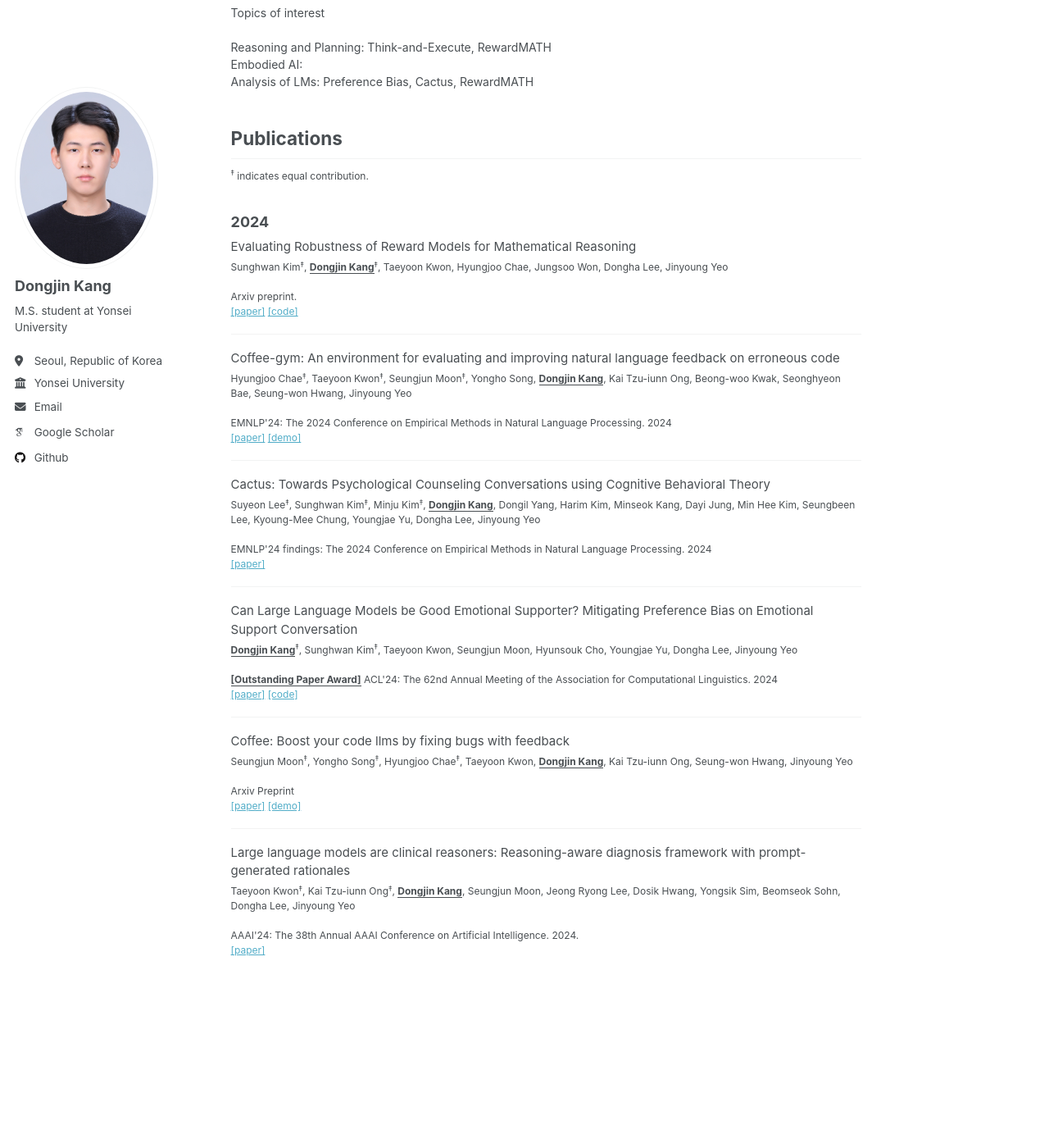
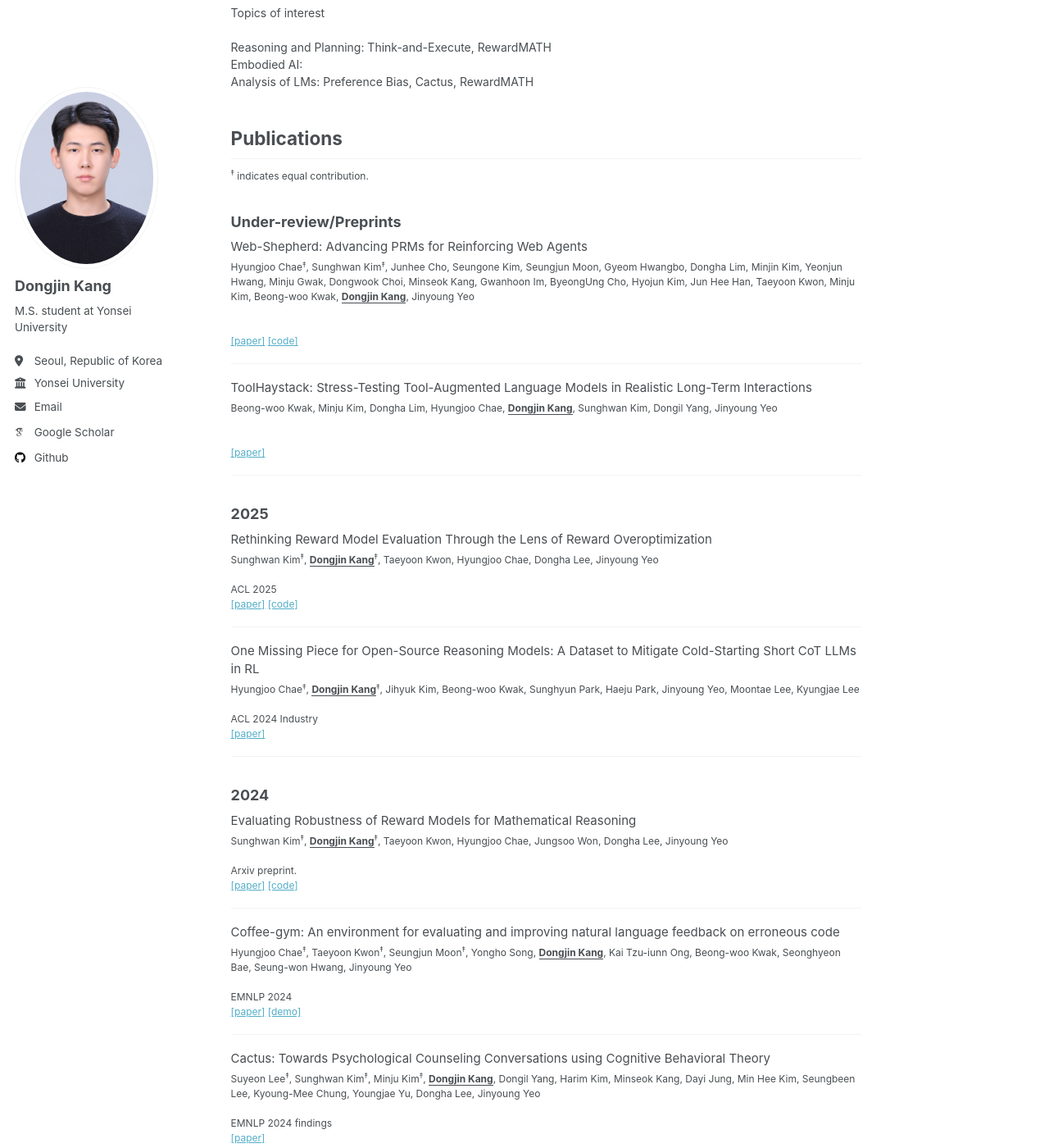
Before and after one commit to 1eastar/1eastar.github.io, a Jekyll site: the page built from _pages/about.md, in a window 1280 px wide and 1400 px high, scrolled down 311 px. Shown: the whole window at 82% size. Built offline with Jekyll 4.4.1, drawn with Linux system fonts in a browser that asks for light colours; some web fonts are replaced; before the commit the page ends 1684 px from its top, so only the background shows below that; some of the changed text lies outside the part shown.

Commit message:
update 25.05.28

```diff
--- a/_pages/about.md
+++ b/_pages/about.md
@@ -25,6 +25,62 @@ Analysis of LMs: Preference Bias, Cactus, RewardMATH<br/>
 <p style="font-size:12px;">
 <sup>‡</sup> indicates equal contribution.
 </p>
+
+### Under-review/Preprints
+<p style="font-size:15px; margin-bottom: 0.3em;">
+Web-Shepherd: Advancing PRMs for Reinforcing Web Agents
+</p>
+
+<p style="font-size:12px;">
+Hyungjoo Chae<sup>‡</sup>, Sunghwan Kim<sup>‡</sup>, Junhee Cho, Seungone Kim, Seungjun Moon, Gyeom Hwangbo, Dongha Lim, Minjin Kim, Yeonjun Hwang, Minju Gwak, Dongwook Choi, Minseok Kang, Gwanhoon Im, ByeongUng Cho, Hyojun Kim, Jun Hee Han, Taeyoon Kwon, Minju Kim, Beong-woo Kwak, <u style="font-weight:bold;">Dongjin Kang</u>, Jinyoung Yeo
+<br/><br/>
+
+<br/>
+<a href="https://arxiv.org/abs/2505.15277" target="_blank">[paper]</a>   <a href="https://github.com/kyle8581/Web-Shepherd" target="_blank">[code]</a>
+</p>
+___
+<p style="font-size:15px; margin-bottom: 0.3em;">
+ToolHaystack: Stress-Testing Tool-Augmented Language Models in Realistic Long-Term Interactions
+</p>
+
+<p style="font-size:12px;">
+Beong-woo Kwak, Minju Kim, Dongha Lim, Hyungjoo Chae, <u style="font-weight:bold;">Dongjin Kang</u>, Sunghwan Kim, Dongil Yang, Jinyoung Yeo
+<br/><br/>
+
+<br/>
+<a href="https://1eastar.github.io" target="_blank">[paper]</a>
+</p>
+
+___
+
+
+### 2025
+<p style="font-size:15px; margin-bottom: 0.3em;">
+Rethinking Reward Model Evaluation Through the Lens of Reward Overoptimization
+</p>
+
+<p style="font-size:12px;">
+Sunghwan Kim<sup>‡</sup>, <u style="font-weight:bold;">Dongjin Kang</u><sup>‡</sup>, Taeyoon Kwon, Hyungjoo Chae, Dongha Lee, Jinyoung Yeo
+<br/><br/>
+ACL 2025
+<br/>
+<a href="https://arxiv.org/abs/2505.12763" target="_blank">[paper]</a>   <a href="https://github.com/kimsh0507/rethinking_rm_eval" target="_blank">[code]</a>
+</p>
+___
+<p style="font-size:15px; margin-bottom: 0.3em;">
+One Missing Piece for Open-Source Reasoning Models: A Dataset to Mitigate Cold-Starting Short CoT LLMs in RL
+</p>
+
+<p style="font-size:12px;">
+Hyungjoo Chae<sup>‡</sup>, <u style="font-weight:bold;">Dongjin Kang</u><sup>‡</sup>, Jihyuk Kim, Beong-woo Kwak, Sunghyun Park, Haeju Park, Jinyoung Yeo, Moontae Lee, Kyungjae Lee
+<br/><br/>
+ACL 2024 Industry
+<br/>
+<a href="https://1eastar.github.io" target="_blank">[paper]</a>
+</p>
+
+___
+
 
 ### 2024
 <p style="font-size:15px; margin-bottom: 0.3em;">
@@ -46,7 +102,7 @@ Coffee-gym: An environment for evaluating and improving natural language feedbac
 <p style="font-size:12px;">
 Hyungjoo Chae<sup>‡</sup>, Taeyoon Kwon<sup>‡</sup>, Seungjun Moon<sup>‡</sup>, Yongho Song, <u style="font-weight:bold;">Dongjin Kang</u>, Kai Tzu-iunn Ong, Beong-woo Kwak, Seonghyeon Bae, Seung-won Hwang, Jinyoung Yeo
 <br/><br/>
-EMNLP'24: The 2024 Conference on Empirical Methods in Natural Language Processing. 2024
+EMNLP 2024
 <br/>
 <a href="https://arxiv.org/abs/2409.19715" target="_blank">[paper]</a>  <a href="https://huggingface.co/spaces/Coffee-Gym/Project-Coffee-Gym" target="_blank">[demo]</a>
 </p>
@@ -60,7 +116,7 @@ Cactus: Towards Psychological Counseling Conversations using Cognitive Behaviora
 Suyeon Lee<sup>‡</sup>, Sunghwan Kim<sup>‡</sup>, Minju Kim<sup>‡</sup>, <u style="font-weight:bold;">Dongjin Kang</u>, Dongil Yang, Harim Kim, Minseok Kang, Dayi Jung, Min Hee Kim, Seungbeen Lee, Kyoung-Mee Chung, Youngjae Yu, Dongha Lee, Jinyoung Yeo
 
 <br/><br/>
-EMNLP'24 findings: The 2024 Conference on Empirical Methods in Natural Language Processing. 2024
+EMNLP 2024 findings
 <br/>
 <a href="https://arxiv.org/abs/2407.03103" target="_blank">[paper]</a>
 </p>
@@ -74,7 +130,7 @@ Can Large Language Models be Good Emotional Supporter? Mitigating Preference Bia
 <u style="font-weight:bold;">Dongjin Kang</u><sup>‡</sup>, Sunghwan Kim<sup>‡</sup>, Taeyoon Kwon, Seungjun Moon, Hyunsouk Cho, Youngjae Yu, Dongha Lee, Jinyoung Yeo
 
 <br/><br/>
-<u style="font-weight:bold;">[Outstanding Paper Award]</u> ACL'24: The 62nd Annual Meeting of the Association for Computational Linguistics. 2024
+<u style="font-weight:bold; color: #ea3800">[Outstanding Paper Award]</u> ACL 2024
 <br/>
 <a href="https://arxiv.org/abs/2402.13211" target="_blank">[paper]</a>    <a href="https://github.com/1eastar/emotionalsupport" target="_blank">[code]</a>
 </p>
@@ -100,7 +156,7 @@ Large language models are clinical reasoners: Reasoning-aware diagnosis framewor
 <p style="font-size:12px;">
 Taeyoon Kwon<sup>‡</sup>, Kai Tzu-iunn Ong<sup>‡</sup>, <u style="font-weight:bold;">Dongjin Kang</u>, Seungjun Moon, Jeong Ryong Lee, Dosik Hwang, Yongsik Sim, Beomseok Sohn, Dongha Lee, Jinyoung Yeo
 <br/><br/>
-AAAI'24: The 38th Annual AAAI Conference on Artificial Intelligence. 2024.
+AAAI 2024
 <br/>
 <a href="https://arxiv.org/abs/2312.07399" target="_blank">[paper]</a>
 </p>
```
Also changed, not shown: other parts of _pages/about.md (+1 -1 lines).
